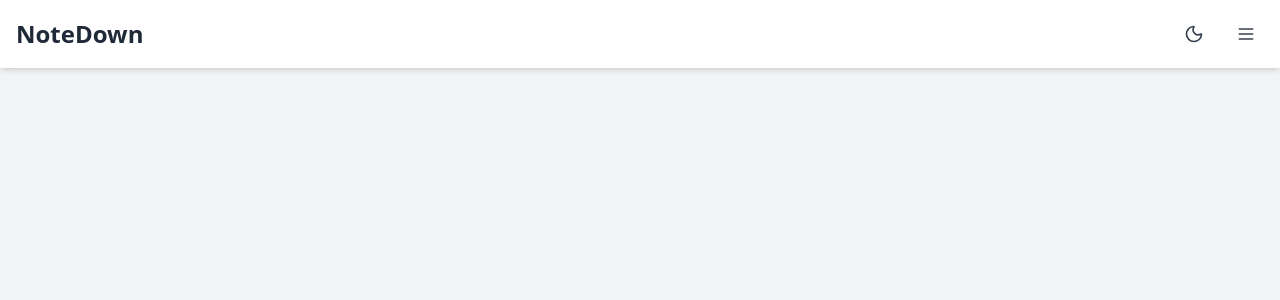
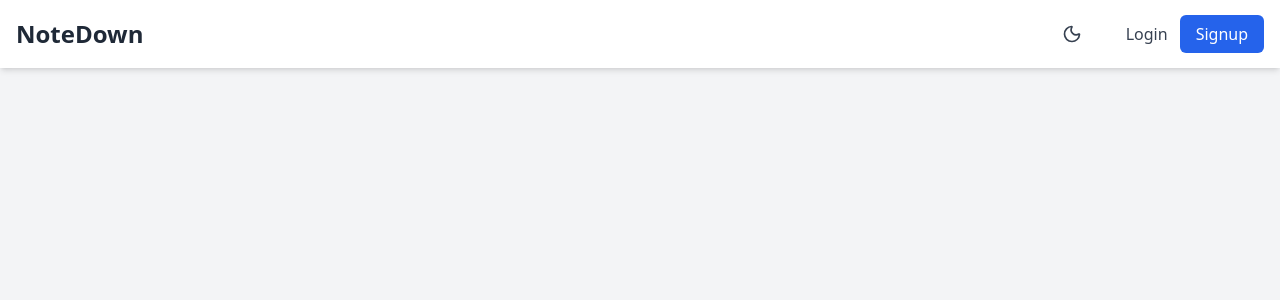
Before and after one commit to Ishimweric/blogging_app, a React (Vite) app in the folder frontend/: page / in a window 1280 px wide. Before the commit this address had no page. Shown: the top 300 px of the page. Built offline with nearby package versions, Linux system fonts and the light colour scheme.

Commit message:
add: Conditionally display username or login/signup

```diff
--- a/frontend/src/components/Navbar.jsx
+++ b/frontend/src/components/Navbar.jsx
@@ -1,6 +1,6 @@
 import { useState } from "react"
 import { Link } from "react-router-dom";
-import {Menu, Moon, Sun, X} from "lucide-react"
+import {Menu, Moon, Sun, User, X} from "lucide-react"
 
 const Navbar = () => {
   const [isLoggedIn, setIsLoggedIn] = useState(false);
@@ -16,8 +16,12 @@ const Navbar = () => {
     return false
   })
 
-  const toggleTheme = ()=>{};
-  const toggleMobileMenu = ()=>{};
+  const toggleTheme = ()=>{
+    setIsDarkmode(!isDarkmode);
+  };
+  const toggleMobileMenu = ()=>{
+    setIsMobileMenuOpen(!isMobileMenuOpen);
+  };
 
   return (
     <nav className="bg-white dark:text-white text-black dark:bg-gray-900 sticky top-0 shadow-md p-4 z-50 transition-colors duration-300 ease-in-out">
@@ -26,7 +30,7 @@ const Navbar = () => {
         <Link to={"/"} className="text-2xl text-gray-800 font-bold dark:text-white hover:text-gray-900 dark:hover:text-gray-200 transition-colors duration-200">NoteDown</Link>
 
         {/* dark mode toggle and the mobile menu */}
-        <div className="flex items-center space-x-4">
+        <div className="md:hidden flex items-center space-x-4">
           <button onClick={toggleTheme} className="p-2 hover:bg-gray-200 rounded-full dark:hover:bg-gray-700 text-gray-700 dark:text-gray-300 transition-colors duration-200">
             {isDarkmode? <Sun size={20}/> : <Moon size={20}/>}
           </button>
@@ -34,6 +38,32 @@ const Navbar = () => {
             {isMobileMenuOpen? <X size={20}/> : <Menu size={20}/>}
           </button>
         </div>
+
+        {/* for desktop navigation */}
+        <div className="hidden md:flex items-center space-x-6">
+          <button onClick={toggleTheme} className="p-2 hover:bg-gray-200 rounded-full dark:hover:bg-gray-700 text-gray-700 dark:text-gray-300 transition-colors duration-200">
+            {isDarkmode? <Sun size={20}/> : <Moon size={20}/>}
+          </button>
+
+          {!isLoggedIn?(
+            <div>
+              <Link to={"/login"} className="text-gray-700 dark:text-gray-300 hover:text-blue-600 dark:hover:text-blue-400 transition-colors duration-200 font-medium px-3 py-2 rounded-md">Login</Link>
+              <Link to="/signup" className="text-white px-4 py-2 bg-blue-600  rounded-md hover:bg-blue-700 transition-colors duration-200 font-medium">Signup</Link>
+            </div>
+          ):(
+            <div className="relative group">
+              <Link to="/dashboard" className="flex items-center space-x-2 text-gray-700 dark:text-gray-300 hover:text-blue-600 dark:hover:text-blue-400 transition-colors duration-200">
+                <User size={24} className="rounded-full bg-gray-200 dark:bg-gray-700 p-1" />
+                <span className="font-medium hidden lg:inline">{username}</span> {/* to show usernames on larger screens*/}
+              </Link>
+              {/* Optional: Dropdown for more profile options*/}
+              <div className="absolute right-0 mt-2 w-48 bg-white dark:bg-gray-800 rounded-md shadow-lg py-1 opacity-0 invisible group-hover:opacity-100 group-hover:visible transition-all duration-200 ease-in-out transform scale-95 group-hover:scale-100 origin-top-right">
+                <Link to="/dashboard" className="block px-4 py-2 text-gray-700 dark:text-gray-300 hover:bg-gray-100 dark:hover:bg-gray-700">Dashboard</Link>
+                <button onClick={handleLogout}  className="w-full text-left px-4 py-2 text-red-600 hover:bg-gray-100 dark:hover:bg-gray-700">Logout</button>
+              </div>
+            </div>
+          )}
+        </div>
       </div>
     </nav>
   )
```
